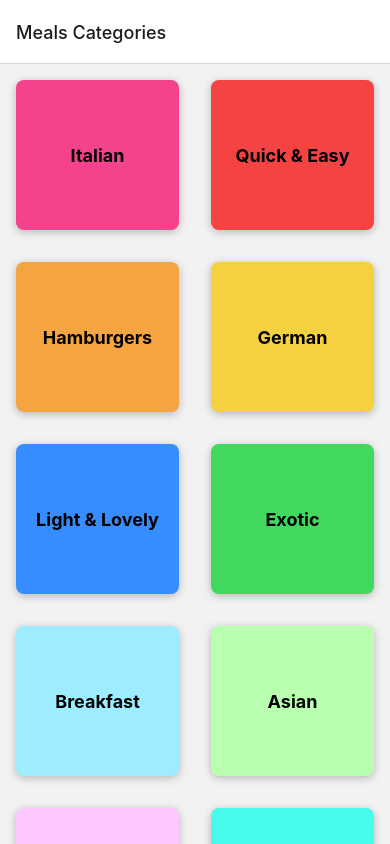
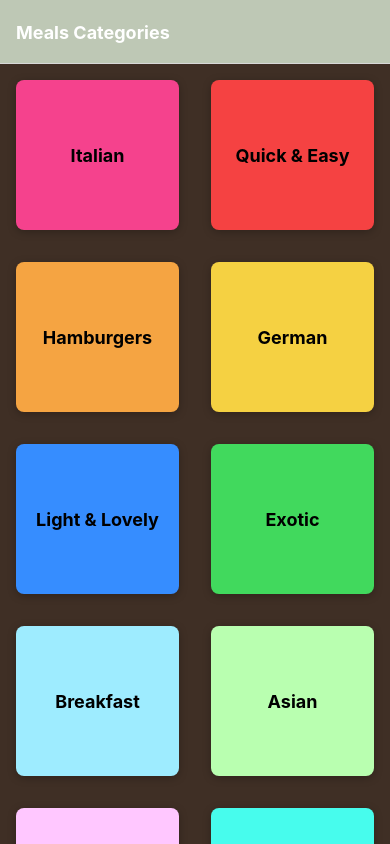
Before and after one commit to Pasan-Pahasara/Mobile-Application-Development, a React Native app: screen /MealsCategories in a window 390 px wide. Built offline with nearby package versions, Linux system fonts and the light colour scheme.

Commit message:
Added Stack.Navigator screen Options

```diff
--- a/App.js
+++ b/App.js
@@ -11,10 +11,26 @@ export default function App() {
     <>
       <StatusBar style="light"></StatusBar>
       <NavigationContainer>
-        <Stack.Navigator initialRouteName="Meals Categories">
-           {/* default ganna screen eka thamai udinma thina eka, nattam apita initialRouteName kiyala default ganna ona eka dennath puluvan*/}
-          <Stack.Screen name="Meals Categories" component={CategoryScreen} />
-          <Stack.Screen name="Meals Overview" component={MealsOverviewScreen} />
+        <Stack.Navigator
+          initialRouteName="Meals Categories"
+          screenOptions={{
+            headerStyle: { backgroundColor: "#3514" },
+            headerTintColor: "#fff",
+            headerTitleStyle: { fontWeight: "bold" },
+            contentStyle: { backgroundColor: "#3f2f25" },
+          }}
+        >
+          {/* default ganna screen eka thamai udinma thina eka, nattam apita initialRouteName kiyala default ganna ona eka dennath puluvan*/}
+          <Stack.Screen
+            name="MealsCategories"
+            component={CategoryScreen}
+            options={{ title: "Meals Categories" }}
+          />
+          <Stack.Screen
+            name="MealsOverview"
+            component={MealsOverviewScreen}
+            options={{ title: "Meals Overview" }}
+          />
         </Stack.Navigator>
       </NavigationContainer>
     </>
--- a/screens/CategoryScreen.js
+++ b/screens/CategoryScreen.js
@@ -8,7 +8,7 @@ const CategoryScreen = () => {
 
   const renderCategoryItem = (itemData) => {
     const pressHandler = () => {
-      navigation.navigate("Meals Overview",{categoryId: itemData.item.id});//navigate method ekata passed karanava navigate karanna ona screen eka saha pass karanna ona data tika object ekak vidihata
+      navigation.navigate("MealsOverview",{categoryId: itemData.item.id});//navigate method ekata passed karanava navigate karanna ona screen eka saha pass karanna ona data tika object ekak vidihata
     };
 
     return (
```
